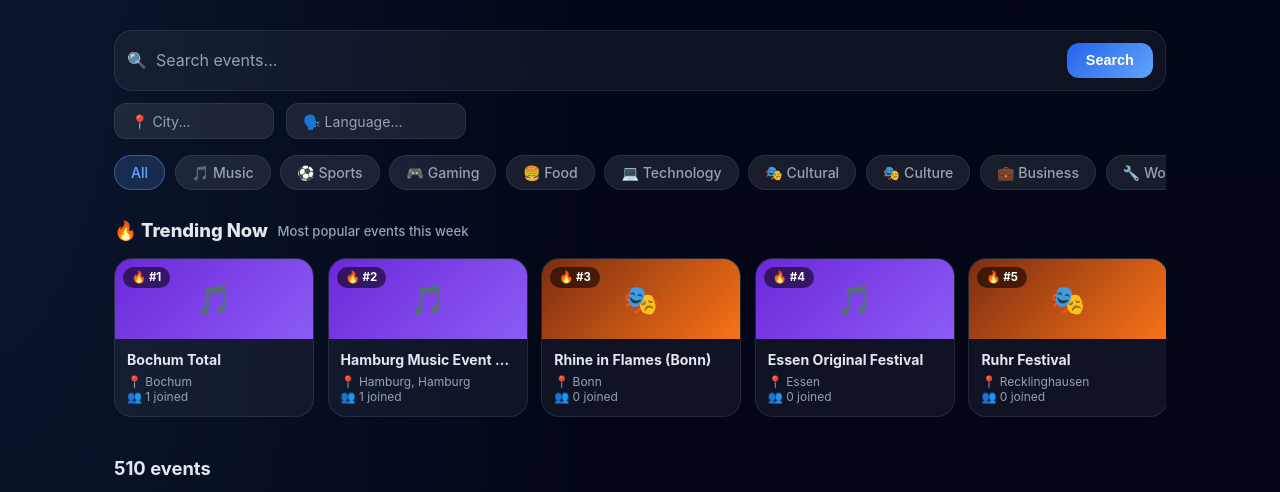
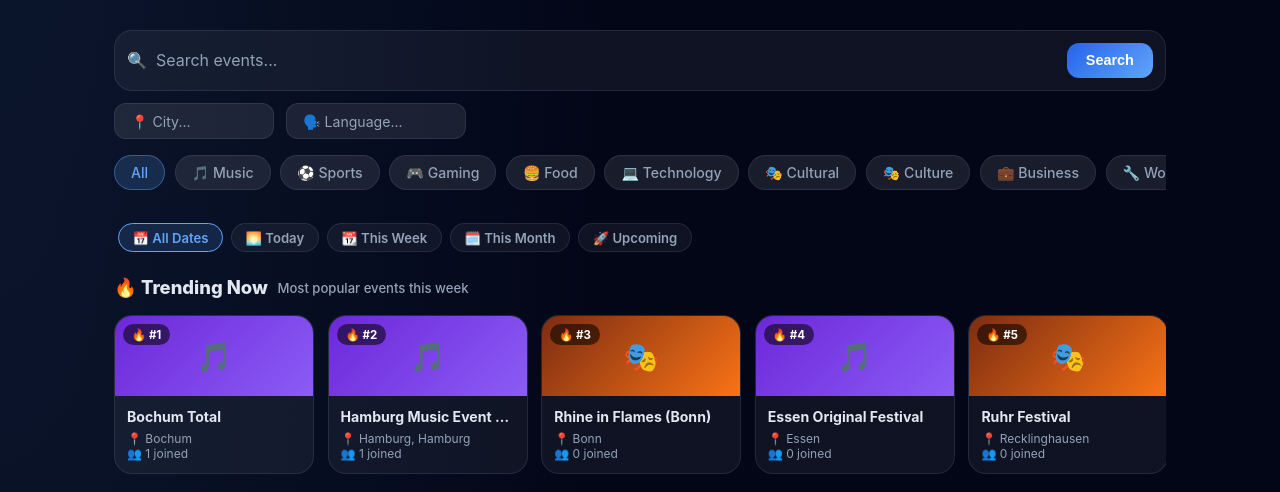
Before and after one commit to omarabdullah2259/eventmate, a Flask app: page / in a window 1280 px wide. Shown: the part 343-835 px from the top of the page. Run offline with Flask 3, Linux system fonts and the light colour scheme; a user stored in the database is signed in; tables that the repository leaves empty hold one stand-in row (values such as "Sample post"); data that the repository does not hold is empty.

Commit message:
Add date filtering options to the events page
Imports `timedelta` in `app.py` and adds date range filtering logic for 'today', 'week', 'month', and 'upcoming' events to both `app.py` and `templates/index.html`.

Replit-Commit-Author: Agent
Replit-Commit-Session-Id: cc7d6994-3d20-4cf2-891f-847768848f70
Replit-Commit-Checkpoint-Type: full_checkpoint
Replit-Commit-Event-Id: d72c4dbb-1165-4ce9-8b59-01a0ae4dee2a
Replit-Commit-Screenshot-Url: https://storage.googleapis.com/screenshot-production-us-central1/30c02657-b62b-4436-99ae-da06ea5aff19/cc7d6994-3d20-4cf2-891f-847768848f70/qgSrYNm
Replit-Helium-Checkpoint-Created: true

```diff
--- a/app.py
+++ b/app.py
@@ -1,6 +1,6 @@
 import os
 import uuid
-from datetime import datetime
+from datetime import datetime, timedelta
 from functools import wraps
 from flask import Flask, render_template, redirect, url_for, session, request, jsonify
 from flask_sqlalchemy import SQLAlchemy
@@ -357,7 +357,9 @@ def index():
     active_category = request.args.get('category', '').strip()
     active_city = request.args.get('city', '').strip()
     active_language = request.args.get('language', '').strip()
+    active_date_range = request.args.get('date_range', '').strip()
 
+    today = datetime.utcnow().date()
     query = Event.query
     if q:
         query = query.filter(Event.title.ilike(f'%{q}%'))
@@ -367,6 +369,16 @@ def index():
         query = query.filter(Event.location.ilike(f'%{active_city}%'))
     if active_language:
         query = query.filter(Event.language.ilike(f'%{active_language}%'))
+    if active_date_range == 'today':
+        query = query.filter(Event.date == str(today))
+    elif active_date_range == 'week':
+        week_end = str(today + timedelta(days=7))
+        query = query.filter(Event.date >= str(today), Event.date <= week_end)
+    elif active_date_range == 'month':
+        month_end = str(today + timedelta(days=30))
+        query = query.filter(Event.date >= str(today), Event.date <= month_end)
+    elif active_date_range == 'upcoming':
+        query = query.filter(Event.date >= str(today))
 
     PER_PAGE = 24
     total_filtered = query.count()
@@ -396,6 +408,7 @@ def index():
         active_category=active_category,
         active_city=active_city,
         active_language=active_language,
+        active_date_range=active_date_range,
         total_events=Event.query.count(),
         total_users=User.query.count(),
         total_filtered=total_filtered,
@@ -408,16 +421,18 @@ def index():
 @app.route('/events/more')
 def events_more():
     PER_PAGE = 24
-    page   = request.args.get('page', 1, type=int)
-    q      = request.args.get('q', '').strip()
-    cat    = request.args.get('category', '').strip()
-    city   = request.args.get('city', '').strip()
-    lang   = request.args.get('language', '').strip()
+    page       = request.args.get('page', 1, type=int)
+    q          = request.args.get('q', '').strip()
+    cat        = request.args.get('category', '').strip()
+    city       = request.args.get('city', '').strip()
+    lang       = request.args.get('language', '').strip()
+    date_range = request.args.get('date_range', '').strip()
 
     user  = get_current_user()
     guest = session.get('guest')
     joined_ids = [ej.event_id for ej in user.joined_events] if user else []
 
+    today = datetime.utcnow().date()
     query = Event.query
     if q:
         query = query.filter(Event.title.ilike(f'%{q}%'))
@@ -427,6 +442,14 @@ def events_more():
         query = query.filter(Event.location.ilike(f'%{city}%'))
     if lang:
         query = query.filter(Event.language.ilike(f'%{lang}%'))
+    if date_range == 'today':
+        query = query.filter(Event.date == str(today))
+    elif date_range == 'week':
+        query = query.filter(Event.date >= str(today), Event.date <= str(today + timedelta(days=7)))
+    elif date_range == 'month':
+        query = query.filter(Event.date >= str(today), Event.date <= str(today + timedelta(days=30)))
+    elif date_range == 'upcoming':
+        query = query.filter(Event.date >= str(today))
 
     total   = query.count()
     offset  = (page - 1) * PER_PAGE
--- a/templates/index.html
+++ b/templates/index.html
@@ -136,18 +136,33 @@
                 <div class="filter-row">
                     <input class="filter-input" type="text" name="city" placeholder="📍 City..." value="{{ active_city }}" style="width:160px">
                     <input class="filter-input" type="text" name="language" placeholder="🗣️ Language..." value="{{ active_language }}" style="width:180px">
-                    {% if active_q or active_category or active_city or active_language %}
+                    {% if active_q or active_category or active_city or active_language or active_date_range %}
                         <a href="/" class="clear-link">✕ Clear filters</a>
                     {% endif %}
                 </div>
+                <input type="hidden" name="date_range" id="dateRangeInput" value="{{ active_date_range }}">
             </div>
         </form>
         <div class="cat-scroll">
-            <a class="cat-chip {{ 'active' if not active_category }}" href="/?{% if active_q %}q={{ active_q }}&{% endif %}{% if active_city %}city={{ active_city }}&{% endif %}{% if active_language %}language={{ active_language }}{% endif %}">All</a>
+            <a class="cat-chip {{ 'active' if not active_category }}" href="/?{% if active_q %}q={{ active_q }}&{% endif %}{% if active_city %}city={{ active_city }}&{% endif %}{% if active_language %}language={{ active_language }}&{% endif %}{% if active_date_range %}date_range={{ active_date_range }}{% endif %}">All</a>
             {% for cat in categories %}
             <a class="cat-chip {{ 'active' if active_category == cat }}"
-               href="/?category={{ cat }}{% if active_q %}&q={{ active_q }}{% endif %}{% if active_city %}&city={{ active_city }}{% endif %}{% if active_language %}&language={{ active_language }}{% endif %}">
+               href="/?category={{ cat }}{% if active_q %}&q={{ active_q }}{% endif %}{% if active_city %}&city={{ active_city }}{% endif %}{% if active_language %}&language={{ active_language }}{% endif %}{% if active_date_range %}&date_range={{ active_date_range }}{% endif %}">
                 {{ category_icons[cat] }} {{ cat }}
+            </a>
+            {% endfor %}
+        </div>
+
+        <!-- 📅 Date range filter pills -->
+        <div style="display:flex;gap:0.5rem;flex-wrap:wrap;margin-top:0.75rem;padding:0 0.25rem;">
+            {% set dr_base = '?' ~ ('q=' ~ active_q ~ '&' if active_q) ~ ('category=' ~ active_category ~ '&' if active_category) ~ ('city=' ~ active_city ~ '&' if active_city) ~ ('language=' ~ active_language ~ '&' if active_language) %}
+            {% set date_options = [('', '📅 All Dates'), ('today', '🌅 Today'), ('week', '📆 This Week'), ('month', '🗓️ This Month'), ('upcoming', '🚀 Upcoming')] %}
+            {% for val, label in date_options %}
+            <a href="{{ dr_base }}{% if val %}date_range={{ val }}{% endif %}"
+               style="padding:0.35rem 0.85rem;border-radius:999px;font-size:0.82rem;font-weight:600;text-decoration:none;border:1px solid {{ 'var(--accent)' if active_date_range == val else 'var(--border)' }};background:{{ 'rgba(96,165,250,0.15)' if active_date_range == val else 'var(--surface)' }};color:{{ 'var(--accent)' if active_date_range == val else 'var(--muted)' }};transition:all .15s;white-space:nowrap;"
+               onmouseover="this.style.borderColor='var(--accent)';this.style.color='var(--accent)'"
+               onmouseout="this.style.borderColor='{{ 'var(--accent)' if active_date_range == val else 'var(--border)' }}';this.style.color='{{ 'var(--accent)' if active_date_range == val else 'var(--muted)' }}'">
+                {{ label }}
             </a>
             {% endfor %}
         </div>
@@ -274,10 +289,11 @@ let   currentPage = 1;
 let   loading     = false;
 
 const params = {
-    q:        {{ active_q | tojson }},
-    category: {{ active_category | tojson }},
-    city:     {{ active_city | tojson }},
-    language: {{ active_language | tojson }},
+    q:          {{ active_q | tojson }},
+    category:   {{ active_category | tojson }},
+    city:       {{ active_city | tojson }},
+    language:   {{ active_language | tojson }},
+    date_range: {{ active_date_range | tojson }},
 };
 
 function esc(s) {
@@ -354,11 +370,12 @@ async function loadMore() {
     btn.disabled = true;
 
     const qs = new URLSearchParams({
-        page: currentPage + 1,
-        q:    params.q,
-        category: params.category,
-        city:     params.city,
-        language: params.language,
+        page:       currentPage + 1,
+        q:          params.q,
+        category:   params.category,
+        city:       params.city,
+        language:   params.language,
+        date_range: params.date_range,
     });
 
     try {
```
